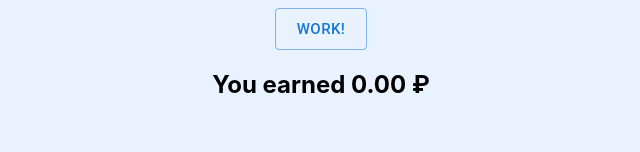
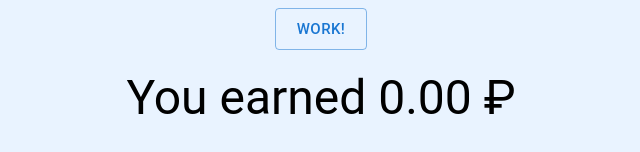
Before and after one commit to vladislavlad/munes-counter, a React (Create React App) app: page / in a window 1280 px wide. Shown: the part 592-744 px from the top of the page, without its empty margins (319-959 px from the left). Built offline with nearby package versions, Linux system fonts and the light colour scheme.

Commit message:
Counter style fixed

```diff
--- a/src/App.js
+++ b/src/App.js
@@ -31,6 +31,7 @@ function App() {
                     setPerHour(null);
                 }}
             />
+            <br/>
             <Counter startTime={startTime} perHour={perHour}/>
         </div>
     </div>;
--- a/src/counter/Counter.js
+++ b/src/counter/Counter.js
@@ -1,5 +1,6 @@
 import React, {useEffect, useState} from "react";
 import moment from "moment"
+import {Typography} from "@mui/material";
 
 const Counter = ({startTime, perHour}) => {
     const [amount, setAmount] = useState(0)
@@ -19,9 +20,7 @@ const Counter = ({startTime, perHour}) => {
         return () => clearInterval(intervalId);
     });
 
-    return (
-        <h2>You earned {amount.toFixed(2)} ₽</h2>
-    );
+    return <Typography variant="h3" component="h3">You earned {amount.toFixed(2)} ₽</Typography>;
 }
 
 export default Counter;
```
